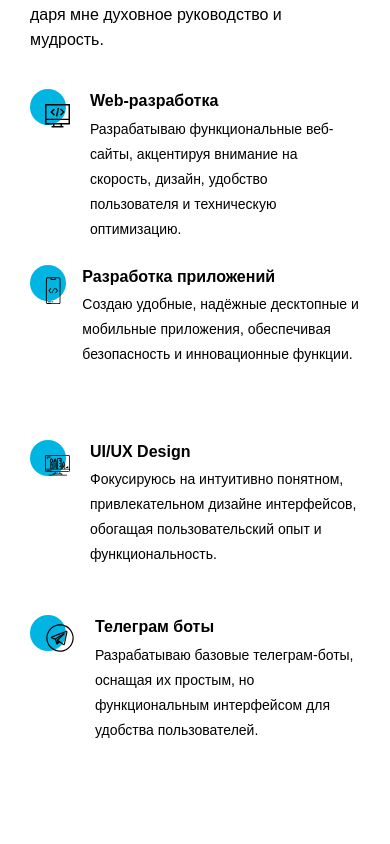
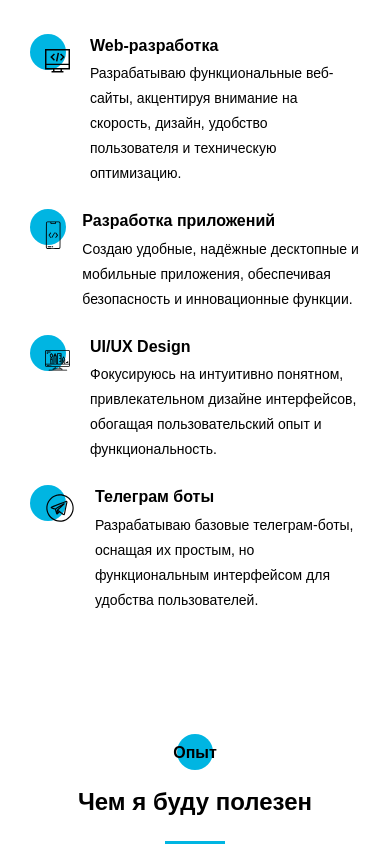
Before and after one commit to MustafaProger/portfolio, a plain HTML site: page src/index.html in a window 390 px wide. Shown: the part 1150-1994 px from the top of the page. Before the commit the page ends 1924 px from the top, so only its background shows below. Drawn offline with nearby package versions, Linux system fonts and the light colour scheme.

Commit message:
Изменение некоторых классов и стилей и начало работы с блоком "Опыт"

```diff
--- a/src/index.html
+++ b/src/index.html
@@ -56,8 +56,6 @@
 
     <!-- Подлючение style.min.css  -->
     <link rel="stylesheet" href="css/style.min.css">
-
-
 </head>
 
 
@@ -124,42 +122,52 @@
                 <div class="about__img">
                     <img src="img/about/about.jpg" alt="">
                 </div>
-                <div class="about__me">
+                <div class="about__descr">
                     <div class="title title_fz16">Про меня</div>
                     <h1 class="title title_fz36">Меня зовут Мустафа</h1>
-                    <hr>
-                    <p class="descr">Меня зовут Мустафа, родился 24 ноября 2005 года. Увлеченно изучаю программирование, обучаюсь на втором курсе колледжа. Помимо учебы, увлекаюсь смешанными единоборствами, что помогает мне поддерживать физическую форму и дисциплину. Мои интересы широки: люблю читать книги по религии, психологии, саморазвитию и финансам. Ислам играет важную роль в моей жизни, даря мне духовное руководство и мудрость.</p>
+                    <hr class="divider">
+                    <p class="about__text">Меня зовут Мустафа, родился 24 ноября 2005 года. Увлеченно изучаю программирование, обучаюсь на втором курсе колледжа. Помимо учебы, увлекаюсь смешанными единоборствами, что помогает мне поддерживать физическую форму и дисциплину. Мои интересы широки: люблю читать книги по религии, психологии, саморазвитию и финансам. Ислам играет важную роль в моей жизни, даря мне духовное руководство и мудрость.</p>
                     <div class="skill">
                         <div class="skill__block">
                             <div class="skill__icon website"><img src="icons/about/web-development.svg" alt=""></div>
                                 <div class="skill__text">
                                     <div class="title title_fz14">Web-разработка</div>
-                                    <p class="descr title_fz12">Разрабатываю функциональные веб-сайты, акцентируя внимание на скорость, дизайн, удобство пользователя и техническую оптимизацию.</p>
+                                    <p class="skill__descr title_fz12">Разрабатываю функциональные веб-сайты, акцентируя внимание на скорость, дизайн, удобство пользователя и техническую оптимизацию.</p>
                                 </div>
                         </div>
                         <div class="skill__block">
                             <div class="skill__icon phone"><img src="icons/about/phone.svg" alt=""></div>
                                 <div class="skill__text">
                                     <div class="title title_fz14">Разработка приложений</div>
-                                    <p class="descr title_fz12">Создаю удобные, надёжные десктопные и мобильные приложения, обеспечивая безопасность и инновационные функции.</p>
+                                    <p class="skill__descr title_fz12">Создаю удобные, надёжные десктопные и мобильные приложения, обеспечивая безопасность и инновационные функции.</p>
                                 </div>
                         </div>
                         <div class="skill__block">
                             <div class="skill__icon design"><img src="icons/about/design.svg" alt=""></div>
                                 <div class="skill__text">
                                     <div class="title title_fz14">UI/UX Design</div>
-                                    <p class="descr title_fz12">Фокусируюсь на интуитивно понятном, привлекательном дизайне интерфейсов, обогащая пользовательский опыт и функциональность.</p>
+                                    <p class="skill__descr title_fz12">Фокусируюсь на интуитивно понятном, привлекательном дизайне интерфейсов, обогащая пользовательский опыт и функциональность.</p>
                                 </div>
                         </div>
                         <div class="skill__block">
                             <div class="skill__icon telegram"><img src="icons/about/telegram.svg" alt=""></div>
                                 <div class="skill__text">
                                     <div class="title title_fz14">Телеграм боты</div>
-                                    <p class="descr title_fz12">Разрабатываю базовые телеграм-боты, оснащая их простым, но функциональным интерфейсом для удобства пользователей.</p>
+                                    <p class="skill__descr title_fz12">Разрабатываю базовые телеграм-боты, оснащая их простым, но функциональным интерфейсом для удобства пользователей.</p>
                                 </div>
                         </div>
                     </div>
                 </div>
+            </div>
+        </div>
+    </section>
+
+    <section class="resume">
+        <div class="container">
+            <div class="content">
+                <h2 class="title title_fz16">Опыт</h2>
+                <h1 class="title title_fz36">Чем я буду полезен</h1>
+                <hr class="divider">
             </div>
         </div>
     </section>
--- a/src/sass/base/_media.sass
+++ b/src/sass/base/_media.sass
@@ -15,10 +15,10 @@
             &__img
                 display: none
             .content
-                .about__me
+                .about__descr
                     .skill
-                        grid-template-columns: repeat(2, minmax(1px, 1fr))
-                        grid-template-rows: repeat(2, minmax(1px, 1fr))
+                        grid-template-columns: repeat(2, minmax(1px, auto))
+                        grid-template-rows: repeat(2, minmax(1px, auto))
                         gap: 20px 0
                         .skill__block
                             .title_fz14
@@ -35,18 +35,24 @@
                 padding: 200px 0 0 0
                 .title_fz48
                     font-size: 30px
-    body
         .about
             .content
-                .about__me
+                .about__descr
                     .skill
-                        grid-template-columns: repeat(1, minmax(1px, 1fr))
-                        grid-template-rows: repeat(4, minmax(1px, 1fr))
+                        grid-template-columns: repeat(1, minmax(1px, auto))
+                        grid-template-rows: repeat(4, minmax(1px, auto))
+                    .title_fz36
+                        font-size: 24px
+        .resume
+            .title_fz36
+                font-size: 24px
+                margin: 26px 0 0 0
+
 
 @media (max-width: 375px)
-    .container
-        padding: 0 10px
     body
+        .container
+            padding: 0 10px
         .promo
             .menu__burger
                 position: absolute
@@ -54,8 +60,8 @@
                 right: 5px
         .about
             .content
-                .about__me
+                .about__descr
                     .title_fz36
                         font-size: 24px
-                    .descr
+                    .about__text
                         font-size: 15px
--- a/src/sass/block/_about.sass
+++ b/src/sass/block/_about.sass
@@ -8,26 +8,23 @@
         align-items: center
         .about__img
             padding: 0 70px 0 0
-        .about__me
+        .about__descr
             position: relative
             .title_fz36
                 margin: 20px 0 10px 0
             .title_fz16
                 padding: 0 0 0 12px
                 @include circle
-            hr
-                width: 60px
-                height: 3px
-                background-color: $main-color
-                border: none
-            .descr
+            .divider
+                margin: 10px 0 0 0
+            .about__text
                 padding: 20px 0 40px 0
                 line-height: 25px
             .skill
                 display: grid
-                grid-template-columns: repeat(2, minmax(1px, 1fr))
-                grid-template-rows: repeat(2, minmax(1px, 1fr))
-                grid-auto-rows: repeat(2, minmax(1px, 1fr))
+                grid-template-columns: repeat(2, minmax(1px, auto))
+                grid-template-rows: repeat(2, minmax(1px, auto))
+                grid-auto-rows: repeat(2, minmax(1px, auto))
                 gap: 20px 50px
                 &__block
                     display: flex
@@ -47,6 +44,6 @@
                         padding: 0 0 6px 20px
                         .title
                             padding: 0 0 6px 0
-                        .descr
+                        .skill__descr
                             padding: 0
                             line-height: 20px
--- /dev/null
+++ b/src/sass/block/_resume.sass
@@ -0,0 +1,11 @@
+.resume
+    .content
+        position: relative
+        margin: 125px 0 0 0
+        .title
+            text-align: center
+        .title_fz16
+            @include circle
+            &::before
+                left: 50%
+                transform: translateX(-50%)
--- a/src/sass/style.sass
+++ b/src/sass/style.sass
@@ -1,3 +1,16 @@
+@import 'base/mixin'
+@import 'base/variable'
+@import 'base/animation'
+@import 'base/media'
+
+@import 'block/title'
+@import 'block/sidepanel'
+@import 'block/promo'
+@import 'block/navigation'
+@import 'block/about'
+@import 'block/resume'
+
+
 *
     margin: 0
     padding: 0
@@ -8,13 +21,9 @@
     margin: 0 auto
     padding: 0 30px
 
-@import 'base/mixin'
-@import 'base/variable'
-@import 'base/animation'
-@import 'base/media'
-
-@import 'block/title'
-@import 'block/sidepanel'
-@import 'block/promo'
-@import 'block/navigation'
-@import 'block/about'
+.divider
+    width: 60px
+    height: 3px
+    background-color: $main-color
+    border: none
+    margin: 25px auto 0 auto
```
Also changed, not shown: src/css/style.min.css, src/sass/base/_mixin.sass (line endings or trailing spaces), src/sass/block/_promo.sass (line endings or trailing spaces).
